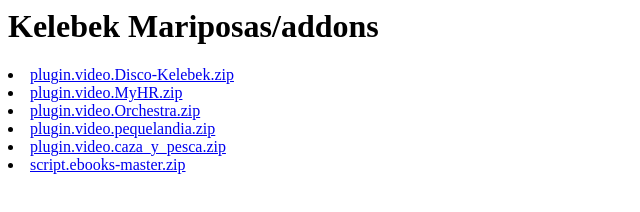
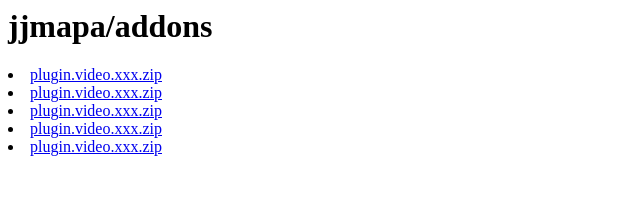
Before and after one commit to jjmapa/jjmapa.github.io, a plain HTML site: page Addons/index.html in a window 1280 px wide. Shown: the whole page, without its empty margins (0-640 px from the left). Drawn offline with Linux system fonts and the light colour scheme.

Commit message:
Update index.html

```diff
--- a/Addons/index.html
+++ b/Addons/index.html
@@ -2,18 +2,18 @@
 
  <head>
 
- <h1>Kelebek Mariposas/addons</h1>
+ <h1>jjmapa/addons</h1>
 
  </head>
 
  <body>
 
-  <li><a href="plugin.video.Disco-Kelebek.zip">plugin.video.Disco-Kelebek.zip</a></li>
-  <li><a href="plugin.video.MyHR.zip">plugin.video.MyHR.zip</a></li>
-  <li><a href="plugin.video.Orchestra.zip">plugin.video.Orchestra.zip</a></li>
-  <li><a href="plugin.video.pequelandia.zip">plugin.video.pequelandia.zip</a></li>
-  <li><a href="plugin.video.caza_y_pesca.zip">plugin.video.caza_y_pesca.zip</a></li>
-  <li><a href="script.ebooks-master.zip">script.ebooks-master.zip</a></li>
+  <li><a href="plugin.video.xxx.zip">plugin.video.xxx.zip</a></li>
+  <li><a href="plugin.video.xxx.zip">plugin.video.xxx.zip</a></li>
+  <li><a href="plugin.video.xxx.zip">plugin.video.xxx.zip</a></li>
+  <li><a href="plugin.video.xxx.zip">plugin.video.xxx.zip</a></li>
+  <li><a href="plugin.video.xxx.zip">plugin.video.xxx.zip</a></li>
+
   </ul>
 
 </body>
```
